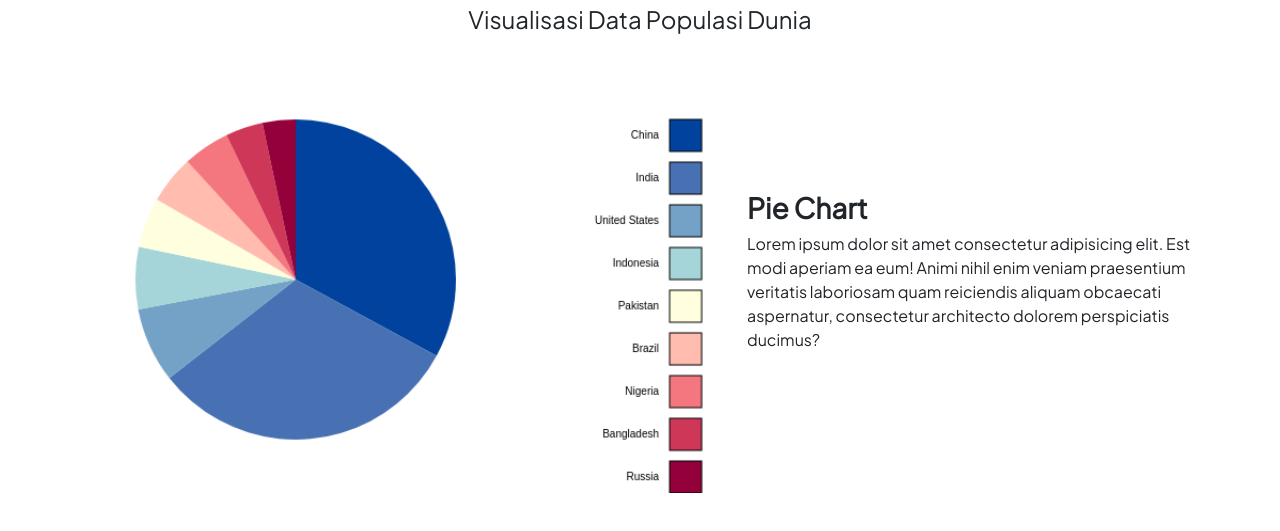
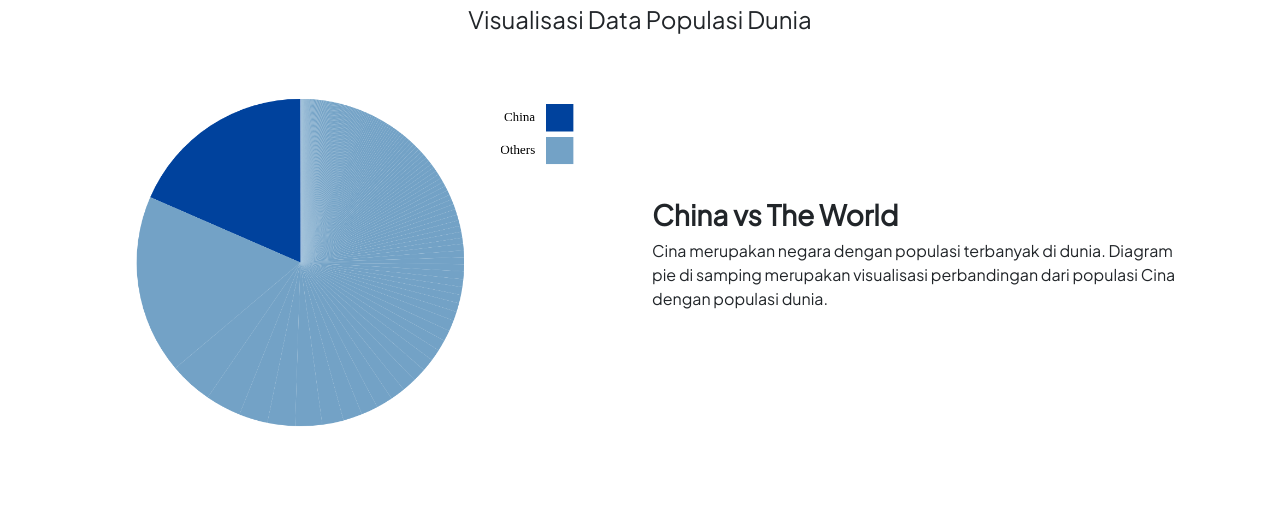
Before and after one commit to faizbyp/gkv-population, a website: page index.html in a window 1280 px wide. Shown: the part 75-606 px from the top of the page. Drawn offline with nearby package versions, Linux system fonts and the light colour scheme.

Commit message:
menyesuaikan pie chart

```diff
--- a/index.html
+++ b/index.html
@@ -20,10 +20,10 @@
         </div>
 
         <div class="row d-flex justify-content-center align-items-center">
-            <canvas class="col-sm-7" id="pie" width="600" height="400"></canvas>
-            <div class="col-sm-5">
-                <h3 class="fw-bold">Pie Chart</h3>
-                <p>Lorem ipsum dolor sit amet consectetur adipisicing elit. Est modi aperiam ea eum! Animi nihil enim veniam praesentium veritatis laboriosam quam reiciendis aliquam obcaecati aspernatur, consectetur architecto dolorem perspiciatis ducimus?</p>
+            <canvas class="col-sm-6" id="pie" width="1000" height="720"></canvas>
+            <div class="col-sm-6">
+                <h3 class="fw-bold">China vs The World</h3>
+                <p>Cina merupakan negara dengan populasi terbanyak di dunia. Diagram pie di samping merupakan visualisasi perbandingan dari populasi Cina dengan populasi dunia.</p>
             </div>
         </div>
     </div>
--- a/piechart.js
+++ b/piechart.js
@@ -1,17 +1,18 @@
 var cpie = document.getElementById("pie");
 var ctxpie = cpie.getContext("2d");
 
-var width = 600;
-var height = 400;
-var x = 200;
-var y = 200;
-var r = 150;
+var width = 1000;
+var height = 720;
+var x = 400;
+var y = 360;
+var r = 300;
+var rectW = 50;
 var startDeg = 0-(0.5*Math.PI);
 
 var negara=[];
 var populasi=[];
 
-d3.csv("pops_sampled.csv",function(csv){
+d3.csv("pops_sorted.csv",function(csv){
   csv.map(function(d){
     negara.push(d.Country);
     populasi.push(+d.Population);
@@ -34,23 +35,31 @@ d3.csv("pops_sampled.csv",function(csv){
   for(var i=0; i<n; i++){
     var randomColor = '#' + Math.random().toString(16).slice(2, 8);
 
-    ctxpie.fillStyle = palette1[i];
+    // Draw slices of pie
+    if(i === 0){ ctxpie.fillStyle = palette1[i]; }
+    else if(i > 0){ ctxpie.fillStyle = palette1[2]; }
     ctxpie.beginPath();
     ctxpie.moveTo(x,y);
-    ctxpie.arc(x, y, r, startDeg, startDeg+(populasi[i]/total)*(2*Math.PI));
+    ctxpie.arc(x, y, r, startDeg, startDeg-(populasi[i]/total)*(2*Math.PI), true);
     ctxpie.closePath();
     ctxpie.fill();
 
-    ctxpie.fillRect(width-50, 50+(i*40), 30, 30);
-    ctxpie.strokeStyle = "black";
-    ctxpie.strokeRect(width-50, 50+(i*40), 30, 30);
-    ctxpie.fillStyle = 'black';
-    ctxpie.textAlign = 'end';
-    ctxpie.textBaseline = 'middle';
-    ctxpie.fillText(negara[i], width-60, 65+(i*40));
+    if(i < 2){
+      ctxpie.font = "24px Plus Jakarta Sans";
+      ctxpie.fillRect(width-150, 70+(i*60), rectW, rectW);
+      ctxpie.fillStyle = 'black';
+      ctxpie.textAlign = 'end';
+      ctxpie.textBaseline = 'middle';
+      if(i === 0){
+        ctxpie.fillText(negara[i], width-170, 95+(i*60));
+      }
+      else if(i === 1){
+        ctxpie.fillText('Others', width-170, 95+(i*60));
+      }
+    }
 
     console.log(startDeg);
-    startDeg += (populasi[i]/total)*(2*Math.PI);
+    startDeg -= (populasi[i]/total)*(2*Math.PI);
 
   }
 });
```
Also changed, not shown: data.js (deleted, +0 -30 lines).
